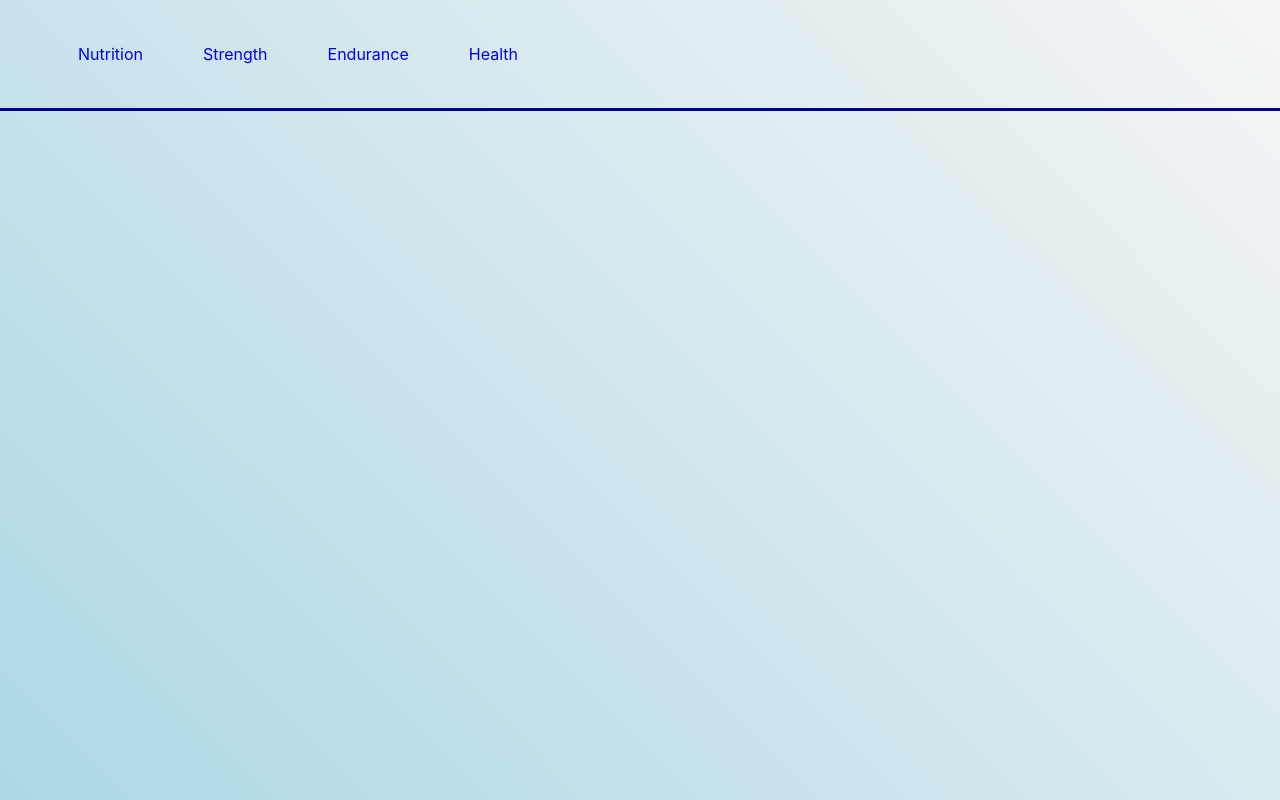
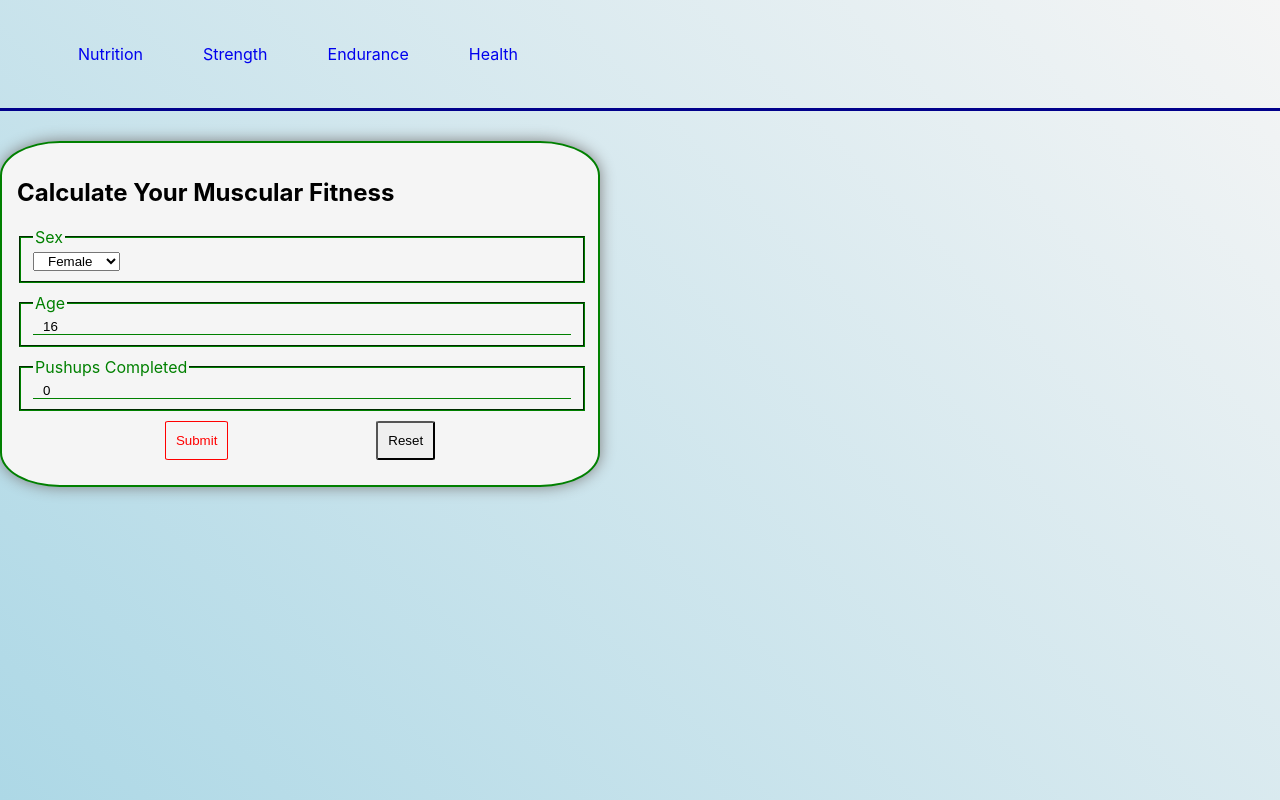
Before and after one commit to damatoaj/fitTest, a React (Create React App) app: page /endurance in a window 1280 px wide. Built offline with nearby package versions, Linux system fonts and the light colour scheme.

Commit message:
making a bruce ramp protocol route

```diff
--- a/public/index.html
+++ b/public/index.html
@@ -1,4 +1,4 @@
-<!DOCTYPE html>
+<DOCTYPE html>
 <html lang="en">
   <head>
     <meta charset="utf-8" />
--- a/src/App.tsx
+++ b/src/App.tsx
@@ -8,6 +8,9 @@ import useBMR from './Hooks/useBMR';
 import { Route, Routes } from 'react-router-dom';
 import StrengthForm from './Components/StrengthForm';
 import StrengthTable from './Components/StrengthTable';
+import EnduranceForm from './Components/EnduranceForm';
+import Bruce from './Screens/TreadmillProtocals/Bruce';
+import TreadmillResults from './Screens/TreadmillProtocals/TreadmillResults';
 function App() {
   const {
     macros,
@@ -33,6 +36,11 @@ function App() {
           <Route path='/nutrition/results' element={<Results macros={macros} micros={micros} newForm={newForm}/>}/>
           <Route path='/strength' element={<StrengthForm />} />
           <Route path='/strength/results' element={<StrengthTable/>} />
+          <Route path='/endurance' element={<EnduranceForm />} />
+          <Route path='/treadmill-protocols'>
+            <Route path='bruce' element={<Bruce />} />
+            <Route path='bruce/results' element={<TreadmillResults />} />
+          </Route>
         </Routes>
       </>
     )
--- /dev/null
+++ b/src/Components/EnduranceForm.tsx
@@ -0,0 +1,94 @@
+import './Form.css';
+import { useRef, FormEventHandler, useState, FormEvent, ChangeEventHandler, ChangeEvent, memo } from 'react';
+import { menPushupCategories, womenPushupCategories } from '../Functions/Testing/muscularEndurance';
+const EnduranceForm = () => {
+    const form = useRef<HTMLFormElement | null>(null);
+    const [data, setData] = useState({
+        sex: 'female',
+        age: 16,
+        pushups: 0
+    });
+    let error : string | null = null;
+
+    let valid : boolean = false;
+    if (form?.current !== null) {
+        valid = form.current.checkValidity();
+    };
+
+    const handleChange : ChangeEventHandler<HTMLInputElement> = (e: ChangeEvent<HTMLInputElement>) => {
+        setData((prev)=> {
+            return {...prev, [e.target.name]:e.target.value}
+        })
+    };
+
+    const handleSelect : ChangeEventHandler<HTMLSelectElement> = (e: ChangeEvent<HTMLSelectElement>) => {
+        setData((prev) => {
+            return {...prev, [e.target.name]:e.target.value}
+        })
+    };
+
+    const handleSubmit : FormEventHandler<HTMLFormElement> = (e:FormEvent) => {
+        console.log('click')
+        e.preventDefault();
+        let category : string = '';
+        try {
+            if (data.sex === 'female') {
+                category = womenPushupCategories(data.age, data.pushups)
+                alert(`Category: ${category}`)
+            } else {
+               category = menPushupCategories(data.age, data.pushups);
+               alert(`Category: ${category}`)
+            };
+        } catch (e:any) {
+            error = e.message
+            alert(error)
+        }
+;    };
+    return (
+        <form
+            ref={form}
+            onSubmit={handleSubmit}
+        >
+            <h2>Calculate Your Muscular Fitness</h2>
+            <fieldset>
+                <legend>Sex</legend>
+                <select
+                    name='sex'
+                    value={data.sex}
+                    onChange={handleSelect}
+                >
+                    <option value='female'>Female</option>
+                    <option value='male'>Male</option>
+                </select>
+            </fieldset>
+            <fieldset>
+                <legend>Age</legend>
+                <input
+                    type='number'
+                    name='age'
+                    min='14'
+                    max='69'
+                    required
+                    value={data.age}
+                    onChange={handleChange}
+                />
+            </fieldset>
+            <fieldset>
+                <legend>Pushups Completed</legend>
+                <input
+                    type='number'
+                    min='0'
+                    required
+                    value={data.pushups}
+                    onChange={handleChange}
+                />
+            </fieldset>
+            <span>
+                <button type='submit' disabled={!valid}>Submit</button>
+                <button type='reset'>Reset</button>
+            </span>
+        </form>
+    )
+};
+
+export default memo(EnduranceForm);
--- a/src/Components/MacrosTable.tsx
+++ b/src/Components/MacrosTable.tsx
@@ -35,6 +35,7 @@ const MacrosTable = ({macros} : Props) => {
                         <th colSpan={1}>Max</th>
                     </tr>
                 </thead>
+                <tbody>
                     <tr>
                         <td>{macros.totalCalories}</td>
                         <td>{macros.carbs.minGrams}<abbr title='Grams'><b>g</b></abbr></td>
@@ -46,6 +47,7 @@ const MacrosTable = ({macros} : Props) => {
                         <td>{macros.protein.minCal}<abbr title='Carbohydrates'><b>cal</b></abbr></td>
                         <td>{macros.protein.maxCal}<abbr title='Carbohydrates'><b>cal</b></abbr></td>
                     </tr>
+                </tbody>
             </table>
     );
 };
--- a/src/Components/MicrosTable.tsx
+++ b/src/Components/MicrosTable.tsx
@@ -20,6 +20,7 @@ const MicrosTable = ({micros}:Props) => {
                         <th>Unit</th>
                     </tr>
                 </thead>
+                <tbody>
                     <tr>
                         <td>Vitamin A</td>
                         <td>{micros.vitaminA.amount}</td>
@@ -40,6 +41,7 @@ const MicrosTable = ({micros}:Props) => {
                         <td>{micros.vitaminK.amount}</td>
                         <td>{micros.vitaminK.unit}</td>
                     </tr>
+                </tbody>
             </table>
             <table>
                 <thead>
@@ -52,6 +54,7 @@ const MicrosTable = ({micros}:Props) => {
                         <th>Unit</th>
                     </tr>
                 </thead>
+                <tbody>
                     <tr>
                         <td>Vitamin C</td>
                         <td>{micros.vitaminC.amount}</td>
@@ -77,6 +80,7 @@ const MicrosTable = ({micros}:Props) => {
                         <td>{micros.riboflavin.amount}</td>
                         <td>{micros.riboflavin.unit}</td>
                     </tr>
+                </tbody>
             </table>
             <table>
                 <thead>
@@ -89,6 +93,7 @@ const MicrosTable = ({micros}:Props) => {
                         <th>Unit</th>
                     </tr>
                 </thead>
+                <tbody>
                     <tr>
                         <td>Calcium</td>
                         <td>{micros.calcium.amount}</td>
@@ -124,6 +129,7 @@ const MicrosTable = ({micros}:Props) => {
                         <td>{micros.zinc.amount}</td>
                         <td>{micros.zinc.unit}</td>
                     </tr>
+                </tbody>
             </table>
         </>
     );
--- a/src/Hooks/useStrength.ts
+++ b/src/Hooks/useStrength.ts
@@ -1,4 +1,3 @@
-import { Agent } from 'http';
 import {ChangeEvent, ChangeEventHandler, MouseEventHandler, useState, FormEventHandler, FormEvent} from 'react'
 import { useNavigate } from 'react-router-dom'
 import {
--- /dev/null
+++ b/src/Screens/TreadmillProtocals/Bruce.tsx
@@ -0,0 +1,99 @@
+import { useState, useEffect } from 'react';
+import { useNavigate } from 'react-router-dom';
+
+const Bruce = () => {
+    const navigate = useNavigate();
+    const [state, setState] = useState({
+        seconds: 0,
+        minutes: 0,
+        stage : 1,
+        grade : 10,
+        mph: 1.7,
+        inProgress: false,
+        mets: 5
+    });
+
+    const handleStart = () => {
+        setState((prev) => {
+            return {...prev, inProgress : true }
+        })
+    };
+
+    const handleStop = () => {
+        const queryParams = new URLSearchParams({
+            mets: state.mets.toString()
+        });
+        navigate({
+            pathname: '/treadmill-protocols/bruce/results/',
+            search: `?${queryParams}`
+        })
+    };
+
+    useEffect(()=> {
+        if (state.inProgress) {
+            const bruceTest = setInterval(()=> {
+                if (state.seconds <= 59) {
+                    setState((prev) => {
+                        return { ...prev, seconds : prev.seconds + 1 }
+                    })
+                } else {
+                    if (state.minutes < 3) {
+                        setState((prev) => {
+                            return { ...prev, seconds : 0, minutes : prev.minutes + 1 }
+                        })
+                    } else if (state.minutes >= 3 && state.minutes < 6) {
+                        setState((prev) => {
+                            return {...prev, seconds : 0, minutes: prev.minutes + 1, grade:12, mph: 2.5, stage:2, mets: 7 }
+                        })
+                    } else if (state.minutes >= 6 && state.minutes < 9) {
+                        setState((prev) => {
+                            return {...prev, seconds : 0, minutes: prev.minutes + 1, grade:14, mph: 3.4, stage:3, mets: 10 }
+                        })
+                    } else if (state.minutes >= 9 && state.minutes < 12) {
+                        setState((prev) => {
+                            return {...prev, seconds : 0, minutes: prev.minutes + 1, grade:16, mph: 4.2, stage:4, mets: 13 }
+                        })
+                    } else if (state.minutes >= 12 && state.minutes < 15) {
+                        setState((prev) => {
+                            return {...prev, seconds : 0, minutes: prev.minutes + 1, grade:18, mph: 5, stage:5, mets: 15 }
+                        })
+                    } else if (state.minutes >= 15 && state.minutes < 18) {
+                        setState((prev) => {
+                            return {...prev, seconds : 0, minutes: prev.minutes + 1, grade:20, mph: 5.5, stage:6, mets: 18 }
+                        })
+                    } else if (state.minutes >= 18 && state.minutes < 21) {
+                        setState((prev) => {
+                            return {...prev, seconds : 0, minutes: prev.minutes + 1, grade:22, mph: 6, stage:7, mets: 20 }
+                        })
+                    } else {
+                        clearInterval(bruceTest)
+                    }
+                }
+            }, 1000)
+            return ()=> clearInterval(bruceTest);
+        }
+    }, [state])
+
+
+    return (
+        <main>
+            {state.inProgress && (
+                <section>
+                    <h2>You Are In Stage {state.stage}</h2>
+                    <h2>Your Treadmill Should Be Set At</h2>
+                    <span>
+                        <h3>{state.mph} MPH</h3>
+                        <h3>{state.grade}% Grade</h3>
+                    </span>
+                </section>
+            )}
+            <h2>Time</h2>
+            <h4>{state.minutes < 10 ? `0${state.minutes}`:state.minutes}:{state.seconds < 10 ? `0${state.seconds}`:state.seconds}</h4>
+
+            {!state.inProgress && <button type='button' onClick={handleStart} disabled={state.inProgress}>Start</button>}
+            {state.inProgress && <button type='button' onClick={handleStop} disabled={!state.inProgress}>Stop</button>}
+        </main>
+    )
+};
+
+export default Bruce;
--- /dev/null
+++ b/src/Screens/TreadmillProtocals/TreadmillResults.tsx
@@ -0,0 +1,20 @@
+import { useSearchParams } from "react-router-dom";
+import { menCardioFitnessClassification, womenCardioFitnessClassification } from "../../Functions/Testing/cardioFitness";
+const TreadmillResults = () => {
+    const [searchParams] = useSearchParams();
+
+    const kg : number = 50;
+    const age : number = 55
+
+    const mets : string = searchParams.get('mets') ?? '0';
+    const vo2 : number = parseInt(mets) * kg;
+    const category = menCardioFitnessClassification(age, vo2)
+    return (
+        <main>
+            <h1>Hello</h1>
+            <p>You have {category} cardio respiratory fitness</p>
+        </main>
+    )
+};
+
+export default TreadmillResults
```
Lines whose indentation alone changed are shown as unchanged.
